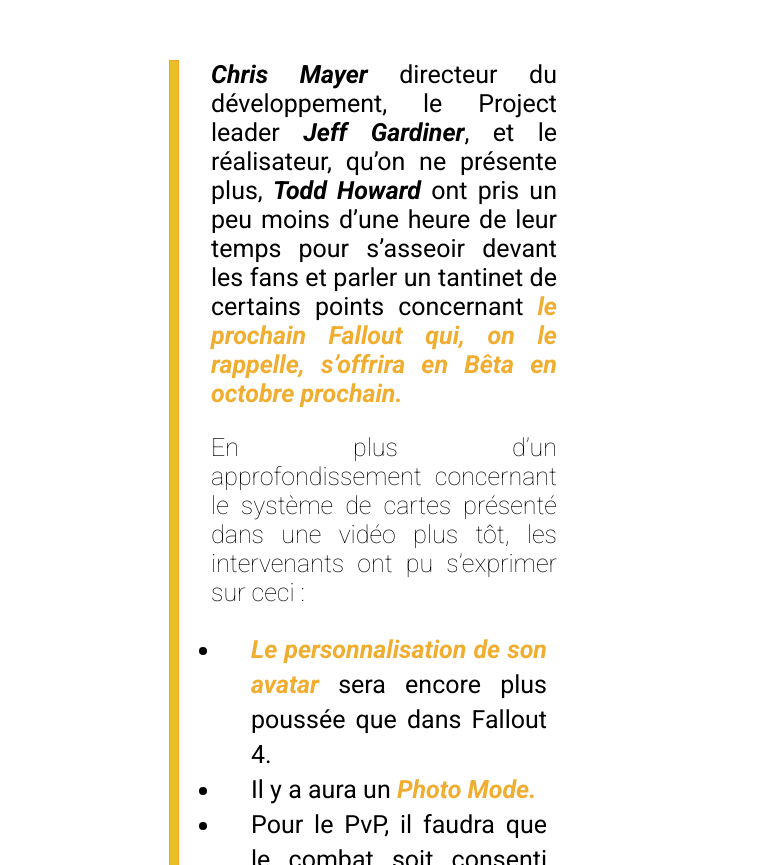
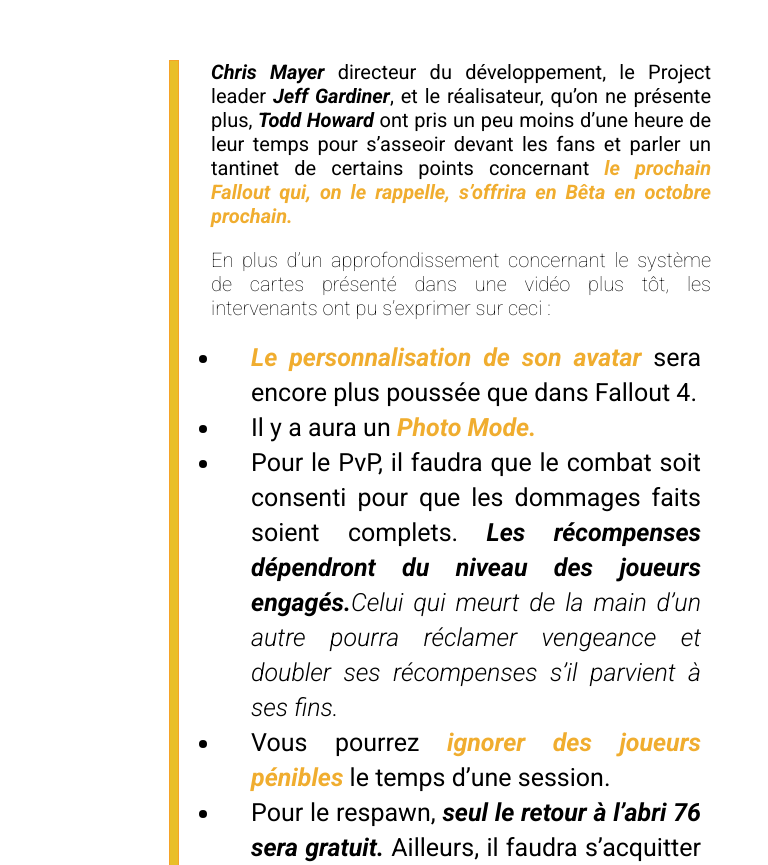
Before and after one commit to Zaratchy/Fallout, a plain HTML site: page index.html in a window 768 px wide. Shown: the part 739-1604 px from the top of the page. Drawn offline with Linux system fonts and the light colour scheme.

Commit message:
fallout media query

```diff
--- a/style.css
+++ b/style.css
@@ -1,3 +1,4 @@
+
 body {
   font-family: 'Roboto', sans-serif;
   text-align: justify;
@@ -8,18 +9,16 @@ body {
 header {
   background-image: url(images/Fallout-img.jpg);
   background-size: cover;
+  background-position: center;
   color: #fff;
   padding: 100px;
   margin-bottom: 60px;
 }
-
-
 h1 {
   font-family: 'Roboto', sans-serif;
   font-weight: bold;
   font-size: 100px;
 }
-
 .dessous-titre{
   font-size: 30px;
   font-weight: 300px;
@@ -27,18 +26,11 @@ h1 {
   font-size: 50px;
   margin-left: 120px;
 }
-
 .dessous-titre p {
   line-height: 20px;
 }
 
 /*section bethesda*/
-
-.rotate {
-  transform: rotate(270deg);
-  position: absolute;
-}
-
 h4 {
   background-color: #D6AF23;
   font-size: 50px;
@@ -49,37 +41,15 @@ h4 {
   top: 40px;
   padding: 10px 25px 10px 25px;
 }
-
+.rotate {
+  transform: rotate(270deg);
+  position: absolute;
+}
 /*Section text*/
-
-.text p {
-  font-size: 25px;
+b {
+  font-family: 'Roboto', sans-serif;
+  font-style: italic;
 }
-
-.bar {
-  border: 1px solid #f5a327;
-  height: 115%;
-  position: absolute;
-  width: 8px;
-  left: 22%;
-  background-color: #e9bf28;
-}
-
-.text {
-  margin-left: 27%;
-  margin-right: 27%;
-}
-
-.first-text {
-  font-weight: 400;
-}
-
-.dessou-titre p {
-  line-height: 40px;
-  margin: 0;
-  padding: 0;
-}
-
 ul {
   padding: 0;
   margin: 10px;
@@ -102,12 +72,31 @@ h1 span {
   font-weight: 100;
   color : #D6AF23;
 }
-
-b {
-  font-family: 'Roboto', sans-serif;
-  font-style: italic;
+.text p {
+  font-size: 25px;
+}
+.bar {
+  border: 1px solid #f5a327;
+  height: 900px;
+  position: absolute;
+  width: 8px;
+  left: 22%;
+  background-color: #e9bf28;
+}
+.text {
+  margin-left: 27%;
+  margin-right: 27%;
 }
 
+.first-text {
+  font-weight: 400;
+}
+
+.dessou-titre p {
+  line-height: 40px;
+  margin: 0;
+  padding: 0;
+}
 .fine {
   font-weight: 100;
   font-size: 25px;
@@ -118,7 +107,13 @@ b {
 }
 
 /*Footer*/
-
+h2 {
+  font-size: 30px;
+  margin-top: 50px;
+  margin-bottom: 15px;
+  padding: 0;
+  line-height: 10px;
+}
 footer {
   background: rgb(0,0,0);
 background: linear-gradient(0deg, rgba(0,0,0,1) 63%, rgba(2,38,2,1) 100%);
@@ -151,15 +146,6 @@ footer .fine-footer {
   margin-left: 50px;
   margin-bottom: 50px;
 }
-
-h2 {
-  font-size: 30px;
-  margin-top: 50px;
-  margin-bottom: 15px;
-  padding: 0;
-  line-height: 10px;
-}
-
 .logo {
   margin-top: 40px;
   text-align: center;
@@ -176,3 +162,18 @@ h3 {
   font-family: 'Satisfy', cursive;
   font-size: 50px;
 }
+
+
+
+
+@media screen and (min-width: 768px) and (max-width: 992px) {
+  h3 {
+    font-size: 30px;
+  }
+  .text {
+    width: 500px;
+  }
+  .text p {
+    font-size: 20px;
+  }
+}
```
Also changed, not shown: index.html (+9 -5 lines).
